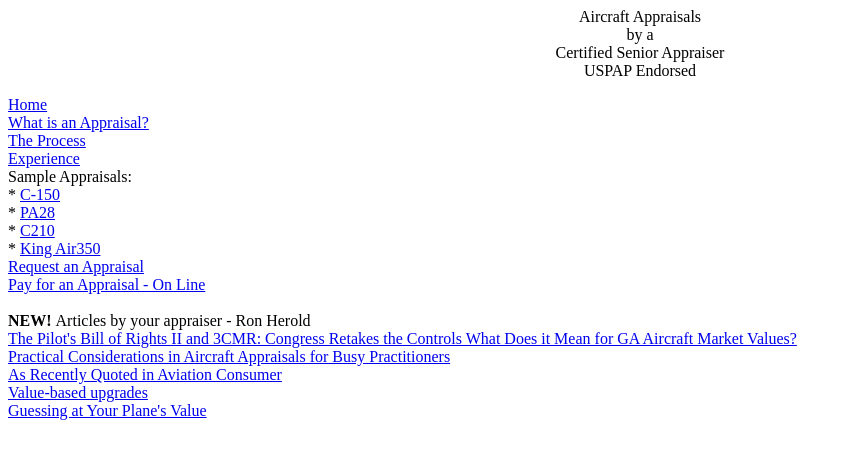
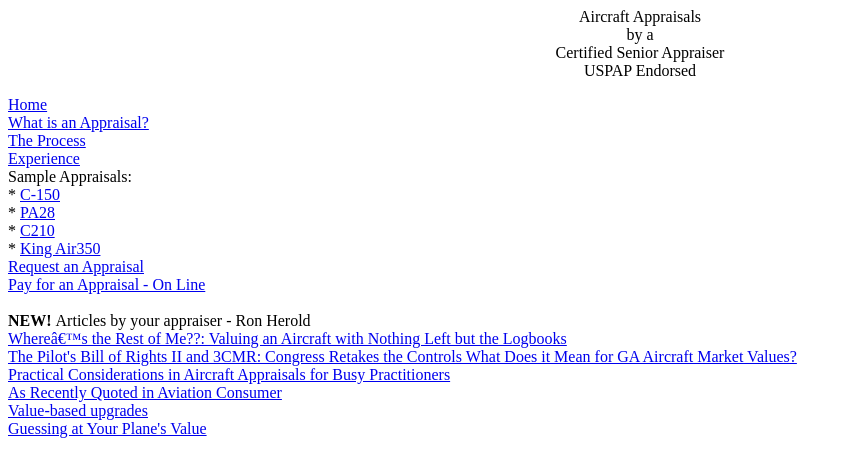
Before and after one commit to ronsolve/aircraft-appraiser.com, a plain HTML site: page Left.htm in a window 1280 px wide. Shown: the whole page, without its empty margins (0-852 px from the left). Drawn offline with Linux system fonts and the light colour scheme.

Commit message:
Update Left.htm

```diff
--- a/Left.htm
+++ b/Left.htm
@@ -32,6 +32,7 @@ Sample Appraisals:<br>
 <a href="Credit_Payment.htm" target="_blank">Pay for an Appraisal - On Line</a><br>
 <br>
 <b>NEW! </b>Articles by your appraiser - Ron Herold<br>
+<a href="HeroldComplexAppraisalFinal.pdf">Where’s the Rest of Me??:  Valuing an Aircraft with Nothing Left but the Logbooks </a><br>
 <a href="Herold3CMRFnl.pdf">The Pilot's Bill of Rights II and 3CMR: Congress Retakes the Controls
 What Does it Mean for GA Aircraft Market Values?</a><br>
 <a href="HeroldArticle_LPBA.pdf">Practical Considerations in Aircraft Appraisals for Busy Practitioners</a><br>
```
